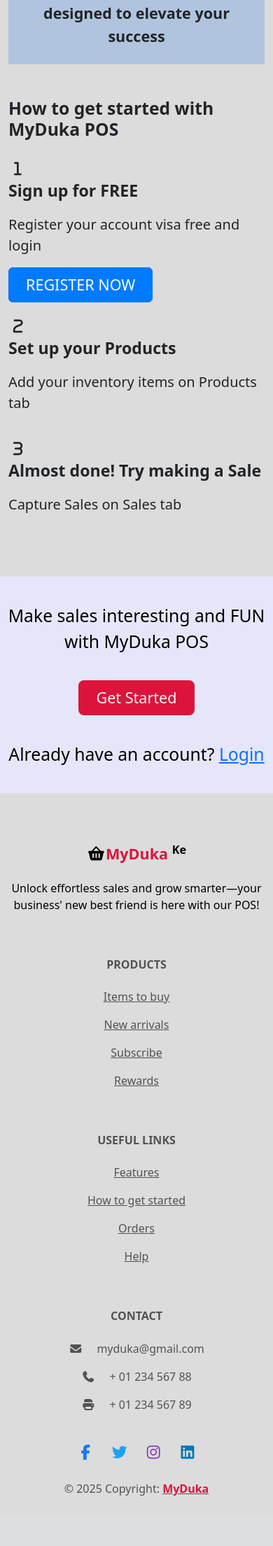
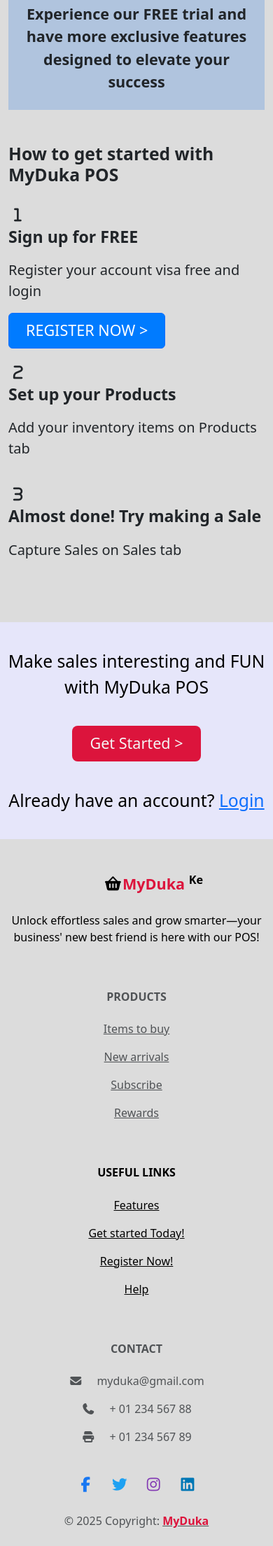
Before and after one commit to NickNjuguna1/Myduka-project, a Flask app: page / in a window 390 px wide. Shown: the part 2095-4304 px from the top of the page at 70% size. Before the commit the page ends 4232 px from the top, so only its background shows below. Run offline with Flask 3, Linux system fonts and the light colour scheme; the visitor is signed in with stand-in values (Sample User, id 1); parts of the project's set-up code (start-up, migrations or seed data) failed here and were passed over; some libraries are stand-ins or nearby versions.

Commit message:
More Styling

```diff
--- a/main.py
+++ b/main.py
@@ -152,6 +152,7 @@
             try:
                 if bcrypt.check_password_hash(check[3], password):
                     session['email'] = email
+                    session ['fullname'] = check[1] # Storing full name in session
                     flash('Login Successful', 'success')
                     return redirect(url_for('dashboard'))
             except ValueError:
@@ -161,6 +162,7 @@
             # Fall back to plain-text check (for old users)
             if password == check[3]:
                 session['email'] = email
+                session ['fullname'] = check[1] # Storing full name in session
                 flash('Login Successful', 'success')
                 return redirect(url_for('dashboard'))
             else:
@@ -168,7 +170,6 @@
                 return render_template('login.html')
 
     return render_template('login.html')
-# ...existing code...
 
 @app.route('/register', methods=['GET', 'POST'])
 def register():
--- a/static/styles.css
+++ b/static/styles.css
@@ -40,3 +40,50 @@
 html {
   scroll-behavior: smooth;
 }
+.navbar-brand:hover {
+  transform: scale(1.08);
+
+}
+.navbar-brand {
+  transition: transform 0.15s ease;
+}
+
+/* Hovers seperated for a smooth transition effect */
+.nav-link:hover {
+  transform: scale(1.08);
+}
+.nav-link {
+  transition: transform 0.15s ease;
+}
+.carousel-caption {
+  bottom: 5%;
+}
+
+.steps:hover {
+  transform: scale(1.05);
+}
+.steps {
+  transition: transform 0.3s;
+}
+
+/* Show Features Button on Footer Clearly */
+#features {
+  scroll-margin-top: 130px;
+}
+#start {
+  scroll-margin-top: 250px;
+}
+
+brand_footer{
+  transition: transform 0.3s;
+}
+brand_footer:hover{
+  transform: scale(1.05);
+}
+
+/* .card-img-top {
+  width: 100%;
+  height: 150px;
+  object-fit: cover;
+  display: block;
+} */
--- a/templates/base.html
+++ b/templates/base.html
@@ -4,7 +4,7 @@
 <head>
     <meta charset="UTF-8">
     <meta name="viewport" content="width=device-width, initial-scale=1.0">
-    <!-- Bootstrap CDN link below -->
+    <!-- Bootstrap CDN link below for CSS -->
     <link href="https://cdn.jsdelivr.net/npm/bootstrap@5.3.8/dist/css/bootstrap.min.css" rel="stylesheet"
         integrity="sha384-sRIl4kxILFvY47J16cr9ZwB07vP4J8+LH7qKQnuqkuIAvNWLzeN8tE5YBujZqJLB" crossorigin="anonymous">
     <script src="https://cdnjs.cloudflare.com/ajax/libs/Chart.js/4.5.0/chart.min.js"
@@ -32,8 +32,8 @@
             </button>
             <div class="collapse navbar-collapse justify-content-end" id="navbarNavDropdown">
                 <div class="navbar-nav me-5 fs-5">
-                    <a class="nav-link active me-4" aria-current="page" href="/">Home <sub><i
-                                class="fa-regular fa-house fs-4" style="color: crimson;"></i></sub></a>
+                    <a class="nav-link me-4" aria-current="page" href="/">Home <sub><i class="fa-regular fa-house fs-4"
+                                style="color: crimson;"></i></sub></a>
                     <a class="nav-link me-4" href="/products" role="button" aria-expanded="false" style="color: black;">
                         Products
                     </a>
@@ -48,14 +48,27 @@
                         Dashboard
                     </a>
                     {% if 'email' not in session %}
-                    <a class="sign_up nav-link me-4 btn btn-lg px-4 py-2" style="background-color:#007BFF; color: white;"
-                        id="login-btn" href="/login" role="button" aria-expanded="false" style="color: black;">Log
+                    <a class="sign_up nav-link me-4 btn btn-lg px-4 py-2"
+                        style="background-color:#007BFF; color: white;" id="login-btn" href="/login" role="button"
+                        aria-expanded="false" style="color: black;">Log
                         in</a>
                     <a class="nav-link me-4" href="/register" role="button" aria-expanded="false"
                         style="color: black;">Register</a>
                     {% else %}
-                    <a class="nav-link me-4 btn btn-lg px-4 py-2" style="background-color: crimson; color: white;"
-                        href="/logout" role="button" aria-expanded="false" style="color: black;">Log out</a>
+                    <!-- Show account dropdown if logged in -->
+                    <li class="nav-item dropdown">
+                        <a class="nav-link dropdown-toggle" href="#" id="accountDropdown" role="button"
+                            data-bs-toggle="dropdown" aria-expanded="false">
+                            <i class="fas fa-user-circle"></i> {{ session.get('fullname', session.get('email')) }}
+                        </a>
+                        <ul class="dropdown-menu" aria-labelledby="accountDropdown">
+                            <li><a class="dropdown-item d-flex justify-content-center fs-5 rounded-5 px-5"
+                                    href="/logout" style="background-color: crimson; color: whitesmoke;">Logout</a></li> <br>
+                            <li><a class="dropdown-item d-flex justify-content-center fs-5 rounded-5" href=""
+                                    style="background-color: crimson; background-color:#007BFF; color: whitesmoke;">Reset Account</a></li>
+                        </ul>
+                    </li>
+
                     {% endif %}
                 </div>
             </div>
@@ -78,11 +91,12 @@
         {% block content %} {% endblock %}
     </div>
 
-    <!-- Bootstrap Links for Graphs e.t.c -->
+    <!-- Bootstrap Links for Graphs, CDN script e.t.c -->
     <script src="https://cdnjs.cloudflare.com/ajax/libs/Chart.js/2.5.0/Chart.min.js"></script>
     <script src="https://cdn.jsdelivr.net/npm/@popperjs/core@2.11.8/dist/umd/popper.min.js"
         integrity="sha384-I7E8VVD/ismYTF4hNIPjVp/Zjvgyol6VFvRkX/vR+Vc4jQkC+hVqc2pM8ODewa9r"
         crossorigin="anonymous"></script>
+    <!-- Bootstrap CDN script for JS-->
     <script src="https://cdn.jsdelivr.net/npm/bootstrap@5.3.8/dist/js/bootstrap.min.js"
         integrity="sha384-G/EV+4j2dNv+tEPo3++6LCgdCROaejBqfUeNjuKAiuXbjrxilcCdDz6ZAVfHWe1Y"
         crossorigin="anonymous"></script>
@@ -101,18 +115,15 @@
                 <div class="row mt-3" style="background-color: gainsboro;">
                     <!-- Grid column -->
                     <div class="col-md-3 col-lg-4 col-xl-3 mx-auto mb-4">
-                        <!-- Content -->
-                        <h6 class="fw-bold mb-4 fs-4"> <br>
-                            <i class="fa-solid fa-basket-shopping fs-4" style="color: black;"></i><span
-                                style="color: crimson;">MyDuka
-                                <sup style="color: black;">Ke</sup></span>
-                        </h6>
+                        <a class="nav-link ms-5 fs-4 fw-bold" href="/" style="color: crimson;"><span
+                                style="color: black;"><i class="fa-solid fa-basket-shopping fs-4"></i></span>MyDuka <sup
+                                style="color: black;">Ke</sup></a> <br>
                         <p style="color: black;">
                             Unlock effortless sales and grow smarter—your business' new best friend is here with our
                             POS!
                         </p>
                     </div>
-                    <!-- Grid column -->
+
 
                     <!-- Grid column -->
                     <div class="col-md-2 col-lg-2 col-xl-2 mx-auto mb-4"> <br>
@@ -136,19 +147,20 @@
                     <!-- Grid column -->
 
                     <!-- Grid column -->
-                    <div class="col-md-3 col-lg-2 col-xl-2 mx-auto mb-4"> <br>
+                    <div class="col-md-3 col-lg-2 col-xl-2 mx-auto mb-4" style="color: black;"> <br>
                         <!-- Links -->
                         <h6 class="text-uppercase fw-bold mb-4">
                             Useful links
                         </h6>
                         <p>
-                            <a href="#features" class="text-reset">Features</a>
+                            <!-- / added to route the footer buttons when on different pages -->
+                            <a href="/#features" class="text-reset">Features</a>
                         </p>
                         <p>
-                            <a href="#start" class="text-reset">How to get started</a>
+                            <a href="/#start" class="text-reset">Get started Today!</a>
                         </p>
                         <p>
-                            <a href="#!" class="text-reset">Orders</a>
+                            <a href="/register" class="text-reset">Register Now!</a>
                         </p>
                         <p>
                             <a href="#!" class="text-reset">Help</a>
--- a/templates/index.html
+++ b/templates/index.html
@@ -1,11 +1,12 @@
 {% extends "base.html" %}
 {% block content %}
 <div id="carouselExampleIndicators" class="carousel container" data-bs-ride="carousel">
-    <div class="carousel-inner image mt-3" data-bs-interval="1000">
+    <div class="carousel-inner image mt-2" data-bs-interval="1000">
         <div class="carousel-item active">
             <img src="../static/images/POS1.jpg" class="d-block w-100" alt="...">
-            <div class="carousel-caption d-none d-md-block ">
-                <h5 class="fs-2 fw-bolder text-uppercase" style="background-color:crimson; color: rgb(234, 234, 234);">
+            <div class="carousel-caption d-block">
+                <h5 class="fs-2 fw-bolder text-uppercase mb-1 "
+                    style="background-color:crimson; color: rgb(234, 234, 234);">
                     Experience innovation and
                     smooth operations with MyDuka POS</h5>
                 <a href="/register"><button type="submit"
@@ -16,7 +17,7 @@
         </div>
         <div class="carousel-item">
             <img src="../static/images/POS2.jpg" class="d-block w-100" alt="...">
-            <div class="carousel-caption d-none d-md-block">
+            <div class="carousel-caption d-block">
                 <h5 class="fs-2 fw-bold text-uppercase" style="background-color: crimson; color:rgb(234, 234, 234) ;">
                     Experience innovation and
                     smooth operations with MyDuka POS</h5>
@@ -28,7 +29,7 @@
         </div>
         <div class="carousel-item">
             <img src="../static/images/POS3.jpg" class="d-block w-100" alt="...">
-            <div class="carousel-caption d-none d-md-block">
+            <div class="carousel-caption d-block">
                 <h5 class="fs-2 fw-bold text-uppercase" style="background-color: crimson; color: rgb(234, 234, 234);">
                     Experience innovation and
                     smooth operations with MyDuka POS</h5>
@@ -55,44 +56,49 @@
 <br>
 
 <br>
-<section id="features">
-    <div style="background-color: #B0C4DE;" class="container-fluid">
+<div style="background-color: #B0C4DE;" class="container-fluid" id="features">
     <div class="fs-3 text-center fw-bold mb-4">
         Our Features at a Glance!
     </div>
-        <div class="d-flex justify-content-center row" style="background-color: #B0C4DE;">
-            <div class="card col-md-3 col-lg-4 col-xl-3 mx-3 mb-2" style="width: 18rem ;">
-                <img src="../static/images/crm.jpg" class="card-img-top" alt="...">
-                <div class="card-body">
-                    <h5 class="card-title fw-bold">Customer Relationship Management(CRM)</h5>
-                    <p class="card-text">Create customer profiles, track purchase history, and enable personalized
-                        marketing and loyalty programs.</p>
+    <div class="container">
+        <div class="row justify-content-center">
+            <div class="col-md-3 col-lg-4 col-xl-3">
+                <div class="card mx-1 mb-3 rounded-4">
+                    <div class="card-body fw-bold fs-5 text-center">Sales Reporting and Analytics</div>
+                    <p class="card-text text-center pb-3 mx-3">Detailed insights into sales performance, inventory
+                        turnover, and customer
+                        behavior to help make informed business decisions.</p>
+                    <img src="../static/images/Data analytics.jpg" class="card-img-top" alt="...">
                 </div>
             </div>
-            <div class="card col-md-3 col-lg-4 col-xl-3 mx-3 mb-5" style="width: 18rem;">
-                <div class="card-body">
-                    <h5 class="card-title fw-bold">Cloud-based Access</h5>
-                    <p class="card-text">Allows remote access to sales, inventory, and customer data from anywhere,
+            <div class="col-md-3 col-lg-4 col-xl-3">
+                <div class="card mx-1 mb-3 rounded-4">
+                    <img src="../static/images/crm.jpg" class="card-img-top" alt="...">
+                    <div class="card-body fw-bold fs-5 text-center">Customer Relationship Management (CRM)</div>
+                    <p class="card-text text-center pb-3 mx-3">Create customer profiles, track purchase history, and
+                        enable personalized marketing and loyalty programs.</p>
+                </div>
+            </div>
+            <div class="col-md-3 col-lg-4 col-xl-3">
+                <div class="card mx-1 mb-2 rounded-4">
+                    <div class="card-body fw-bold fs-5 text-center">Cloud-based Access</div>
+                    <p class="card-text text-center pb-3 mx-3">Allows remote access to sales, inventory, and customer
+                        data
+                        from anywhere,
                         enabling
                         multi-location business management and automatic software updates.</p>
-                </div>
                     <img src="../static/images/cloud.jpg" class="card-img-top" alt="...">
                 </div>
-            <div class="card col-md-3 col-lg-4 col-xl-3 mx-3 mb-2" style="width: 18rem;">
+            </div>
+            <div class="col-md-3 col-lg-4 col-xl-3">
+                <div class="card mx-1 mb-3 rounded-4">
                     <img src="../static/images/ui.jpg" class="card-img-top" alt="...">
-                <div class="card-body">
-                    <h5 class="card-title fw-bold">User-friendly Interface</h5>
-                    <p class="card-text">Easy to learn and use, minimizing staff training time and errors during
+                    <div class="card-body fw-bold fs-5 text-center">User-friendly Interface</div>
+                    <p class="card-text text-center pb-3 mx-3">Easy to learn and use, minimizing staff training time and
+                        errors during
                         transactions.</p>
                 </div>
             </div>
-            <div class="card col-md-3 col-lg-4 col-xl-3 mx-3 mb-5" style="width: 18rem;">
-                <div class="card-body">
-                    <h5 class="card-title fw-bold">Sales Reporting and Analytics</h5>
-                    <p class="card-text">Detailed insights into sales performance, inventory turnover, and customer
-                        behavior to help make informed business decisions.</p>
-                </div>
-                <img src="../static/images/Data analytics.jpg" class="card-img-top" alt="...">
         </div>
     </div>
     <div class="d-flex justify-content-center fs-4 fw-bold mt-5 text-center" style="background-color: #B0C4DE;">
@@ -101,26 +107,25 @@
     <br>
 </div>
 <br> <br>
-</section>
 <section id="start">
     <div>
         <h5 class="fs-2 fw-bold">How to get started with MyDuka POS</h5>
     </div> <br>
     <div class="d-flex justify-content-center row">
-        <div class="col-md-3 col-lg-4 col-xl-3 mx-auto mb-4">
+        <div class="col-md-3 col-lg-4 col-xl-3 mx-auto mb-4 steps">
             <i class="fa-solid fa-1 fs-4"></i>
             <p class="fw-bold fs-3">Sign up for FREE</p>
             <p class="fs-5">Register your account visa free and login</p>
             <a href="/register"><button class="sign_up btn btn-primary text-uppercase fs-4 px-4 py-2"
-                    style="background-color: #007BFF;">Register Now
+                    style="background-color: #007BFF;">Register Now >
                 </button></a>
         </div>
-        <div class="col-md-3 col-lg-4 col-xl-3 mx-auto mb-4">
+        <div class="col-md-3 col-lg-4 col-xl-3 mx-auto mb-4 steps">
             <i class="fa-solid fa-2 fs-4"></i>
             <p class="fw-bold fs-3">Set up your Products</p>
             <p class="fs-5">Add your inventory items on Products tab</p>
         </div>
-        <div class="col-md-3 col-lg-4 col-xl-3 mx-auto mb-4">
+        <div class="col-md-3 col-lg-4 col-xl-3 mx-auto mb-4 steps">
             <i class="fa-solid fa-3 fs-4"></i>
             <p class="fw-bold fs-3">Almost done! Try making a Sale</p>
             <p class="fs-5">Capture Sales on Sales tab</p>
@@ -137,7 +142,7 @@
         </div> <br>
         <div>
             <a href="/register"><button class="sign_up btn btn-lg fs-4 px-4 py-2"
-                    style="background-color: crimson; color: whitesmoke;">Get Started</button></a>
+                    style="background-color: crimson; color: whitesmoke;">Get Started > </button></a>
         </div> <br>
         <div>
             Already have an account? <a href="/login">Login</a>
--- a/templates/sales.html
+++ b/templates/sales.html
@@ -2,8 +2,8 @@
 {% block content %}
 <br> <br>
     <!-- Button trigger modal -->
-    <button type="button" class="btn btn-primary" data-bs-toggle="modal" data-bs-target="#staticBackdrop">
-        Add a new sale
+    <button type="button" class="ms-5 btn btn-primary" data-bs-toggle="modal" data-bs-target="#staticBackdrop">
+        <i class="fa-solid fa-plus"></i> New Sale
     </button>
     <!-- Modal -->
     <div class="modal fade" id="staticBackdrop" data-bs-backdrop="static" data-bs-keyboard="false" tabindex="-1"
```
Also changed, not shown: templates/login.html (+4 -3 lines), templates/products.html (+8 -5 lines), templates/register.html (+4 -3 lines), templates/stock.html (+4 -5 lines). Lines whose indentation alone changed are shown as unchanged.
